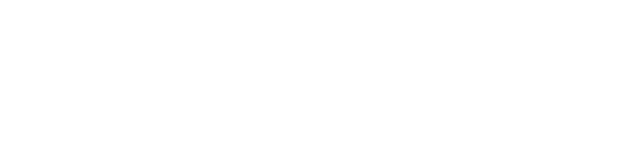
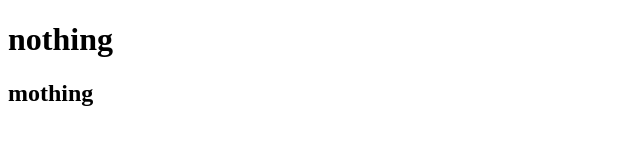
Before and after one commit to fonlawrence/Git-Tutorials, a plain HTML site: page index.html in a window 1280 px wide. Shown: the whole page, without its empty margins (0-640 px from the left). Drawn offline with Linux system fonts and the light colour scheme.

Commit message:
mothing added

```diff
--- a/index.html
+++ b/index.html
@@ -4,6 +4,7 @@
 	<title></title>
 </head>
 <body>
-
+<h1>nothing</h1>
+<h2>mothing</h2>
 </body>
 </html>
```
